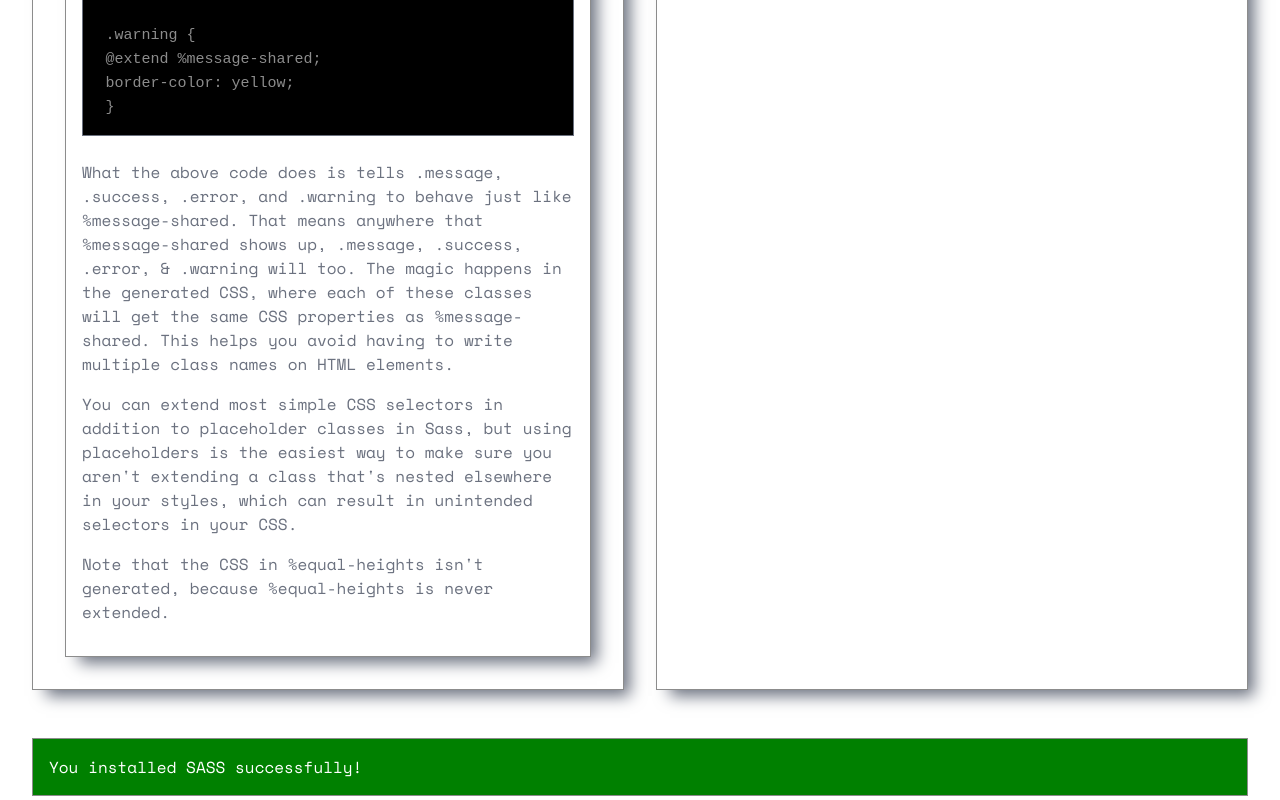
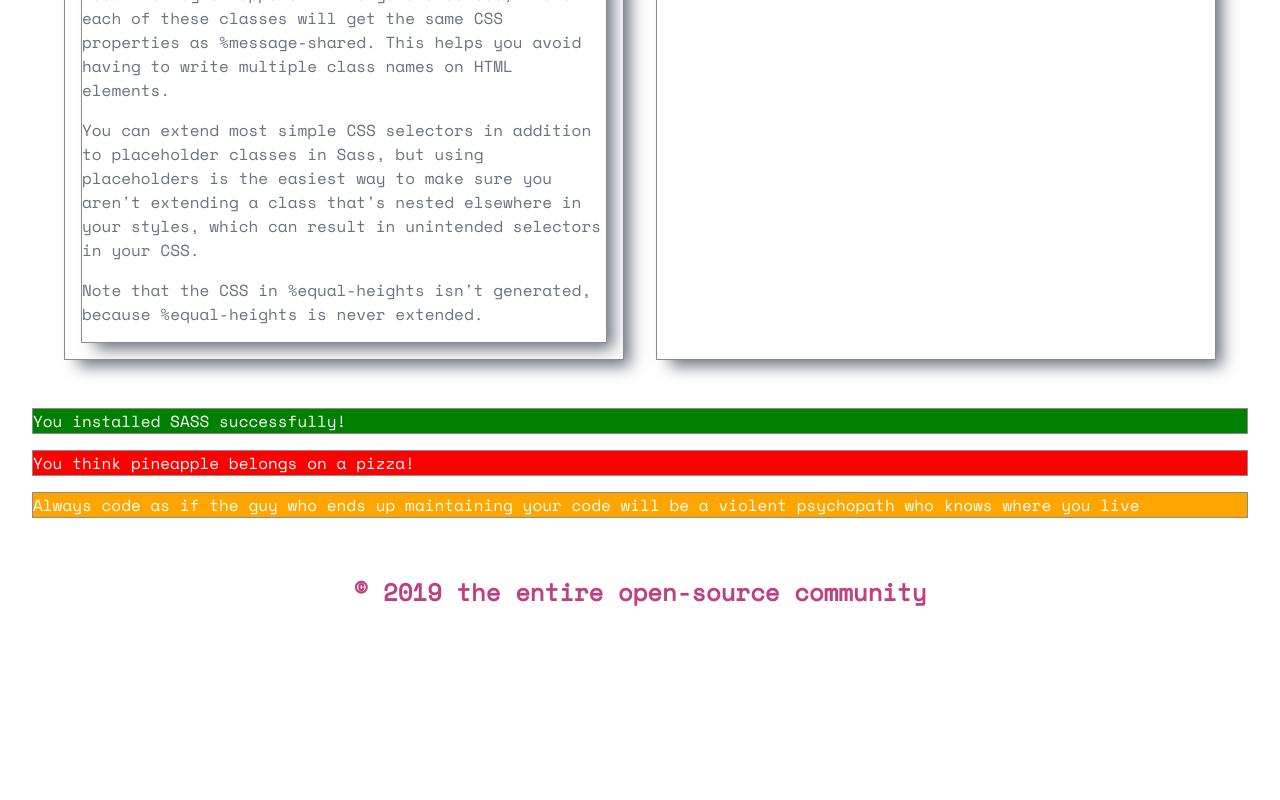
Before and after one commit to SapinSobre/challenge-sass, a plain HTML site: page index.html in a window 1280 px wide. Shown: the part 3570-4370 px from the top of the page. After the commit the page ends 4228 px from the top, so only its background shows below. Drawn offline with nearby package versions, Linux system fonts and the light colour scheme; files that its build step writes are made by us from their sources.

Commit message:
partie 2

```diff
--- a/style.scss
+++ b/style.scss
@@ -7,30 +7,42 @@ $warningBoxColor: orange;
 $codeBackgroundColor: #000;
 $h3Color: #BF4080;
 
+$generalPadding: 16px;
+
+@mixin transform(){
+
+}
+@include transform();
+
+@mixin box-shadow($shadow){
+    -webkit-box-shadow: $shadow $bodyFontColor;
+    -moz-box-shadow: $shadow $bodyFontColor;
+    box-shadow: $shadow $bodyFontColor;
+}
+
+
+
+
 body {
     font: 100% "Space Mono", monospace;
     color: $bodyFontColor;
     margin: 0;
-    padding: 0;
+    padding: $generalPadding;
     background-color: $bodyBackgroundColor;
     overflow-x: hidden;
-}
-
     main {
-    padding: 0 1em;
-}
-
+        padding: $generalPadding;
+        padding-top: 0;
+        padding-bottom: 0;
         article {
+            padding: $generalPadding;
             display: flex;
             flex-wrap: wrap;
             section{
                 flex-grow: 1;
                 flex-basis: 45%;
                 border: 1px $sectionBorderColor solid;
-        -webkit-box-shadow: 10px 10px 15px -4px $bodyFontColor;
-        -moz-box-shadow: 10px 10px 15px -4px $bodyFontColor;
-        box-shadow: 10px 10px 15px -4px $bodyFontColor;
-        padding: 16px;
+                @include box-shadow(10px 10px 15px -4px);
                 margin: 16px;
                 clear: both;
                 overflow: auto;
@@ -39,10 +51,8 @@ article {
                     flex-grow: 2;
                     flex-basis: 100%;
                 }
-    }
-}
-
-article code {
+                section{
+                    code{
                         background: $codeBackgroundColor;
                         border: 1px solid $bodyFontColor;
                         color: $sectionBorderColor;
@@ -53,43 +63,23 @@ article code {
                         margin-bottom: 1.6em;
                         max-width: 100%;
                         overflow: auto;
-    padding: 1em 1.5em;
                         display: block;
                         word-wrap: break-word;
-}
-
-article code.before {
+                        &.before{
                             float: left;
                             width: 40%;
                         }
-
-article code.after {
+                        &.after{
                             float: right;
                             width: 40%;
                         }
-
-h1,
-h2,
-h3 {
-    color: $h3Color;
                     }
-
-h1 {
-    text-align: center;
                 }
-
-h3 {
-    text-align: center;
-    font-size: 1.5em;
-    padding: 32px;
-    margin-bottom: 0px;
             }
-
-.messages {
-    padding: 16px;
+        }
+        .messages{
             %messageBorderPaddingColor{
                 border: 1px solid $sectionBorderColor;
-        padding: 16px;
                 color: $bodyBackgroundColor;
             }
             .success {
@@ -108,3 +98,20 @@ h3 {
                 background-color: $warningBoxColor;
             }
         }
+    }
+    footer{
+        h3{
+            text-align: center;
+            font-size: 1.5em;
+            margin-bottom: 0px;
+            padding: $generalPadding * 2;
+        }
+    }
+}
+
+h1, h2, h3 {
+    color: $h3Color;
+}
+h1 {
+    text-align: center;
+}
```
Lines whose indentation alone changed are shown as unchanged.
